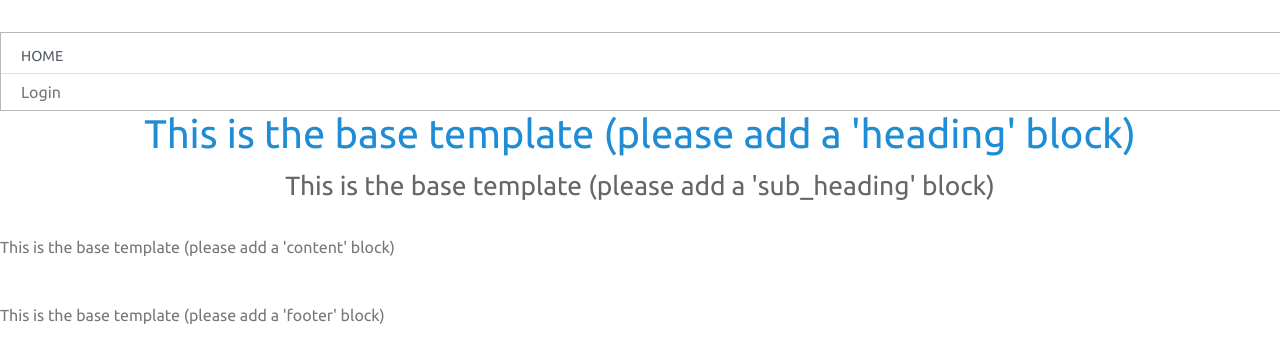
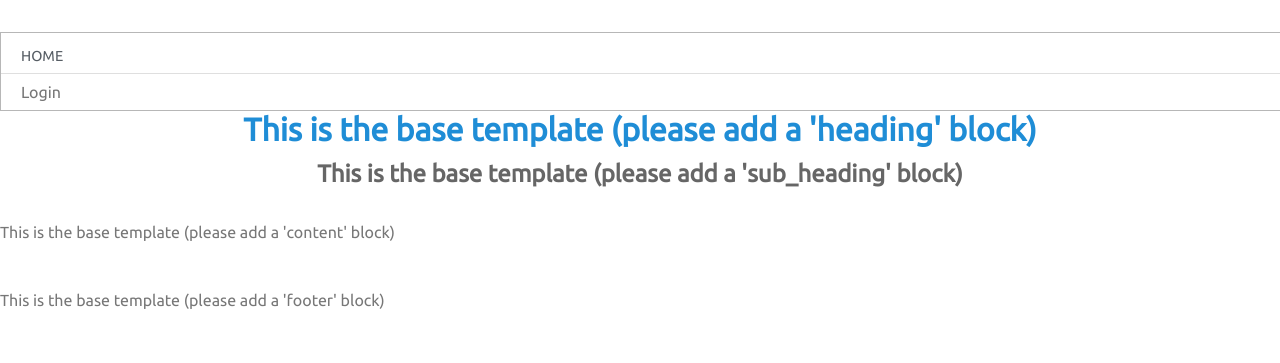
Before and after one commit to pkimber/old-base-migrated-to-gitlab, a Django app: template base/templates/base/base.html in a window 1280 px wide. Shown: the top 363 px of the page. Run offline with Django 3.2, Linux system fonts and the light colour scheme; the template is opened without the code that fills it, so the values that code supplies are empty; some libraries are stand-ins or nearby versions.

Commit message:
Copy from 'pure-layout-side-menu' sample

```diff
--- a/base/static/base/css/base.css
+++ b/base/static/base/css/base.css
@@ -25,19 +25,16 @@ a:visited {
     color: #265778; /* block-normal-text-normal */
 }
 
-.hero {
+.header {
     text-align: center;
+    padding: 0;
 }
-    .hero h1 {
-        font-size: 250%;
-        font-weight: 100;
+    .header h1 {
         color: #1f8dd6;
         margin: 0;
         padding: 0;
     }
-    .hero h2 {
-        font-weight: 100;
-        font-size: 165%;
+    .header h2 {
         color: #666;
         margin: 0.5em 0 0.8em;
     }
--- a/base/templates/base/base.html
+++ b/base/templates/base/base.html
@@ -1,7 +1,9 @@
-{# simple base.html #}
+<!doctype html>
+<html lang="en">
   {% load staticfiles %}
-<html>
   <head>
+    <meta charset="utf-8">
+    <meta name="viewport" content="width=device-width, initial-scale=1.0">
     <title>
       {% block title %}
         This is the base template (please add a 'title' block)
@@ -15,7 +17,7 @@
       <link rel="stylesheet" href="//netdna.bootstrapcdn.com/font-awesome/3.2.1/css/font-awesome.css">
       <link rel="stylesheet" href="{% static 'base/css/side-menu.css' %}">
       <link rel="stylesheet" href="{% static 'base/css/base.css' %}">
-      <link href='https://fonts.googleapis.com/css?family=Ubuntu' rel='stylesheet' type='text/css'>
+      <link rel="stylesheet" href="https://fonts.googleapis.com/css?family=Ubuntu" type='text/css'>
     {% endblock stylesheets %}
     <link rel="shortcut icon" href="{% static "ico/favicon.ico" %}">
   </head>
@@ -41,10 +43,9 @@
         </div>
       </div>
 
-      <div class="content">
+      <div id="main">
         {% block header %}
-          <div class="pure-g-r">
-            <div class="pure-u-1 hero">
+          <div class="header">
             <h1>
               {% block heading %}
                 This is the base template (please add a 'heading' block)
@@ -56,9 +57,9 @@
               {% endblock sub_heading %}
             </h2>
           </div>
+        {% endblock header %}
       </div>
-        {% endblock header %}
-
+      <div class="content">
         <div class="pure-g-r">
           <div id="main" class="pure-u-1">
             {% if messages %}
@@ -87,7 +88,7 @@
       </div>
     </div>
     {% block script %}
-      <script src="{% static 'base/js/ui.js' %}"></script>
+    <script src="{% static 'base/js/ui.js' %}" type="text/javascript"></script>
     {% endblock script %}
     {% block analytics %}
     {% endblock analytics %}
```
Lines whose indentation alone changed are shown as unchanged.
